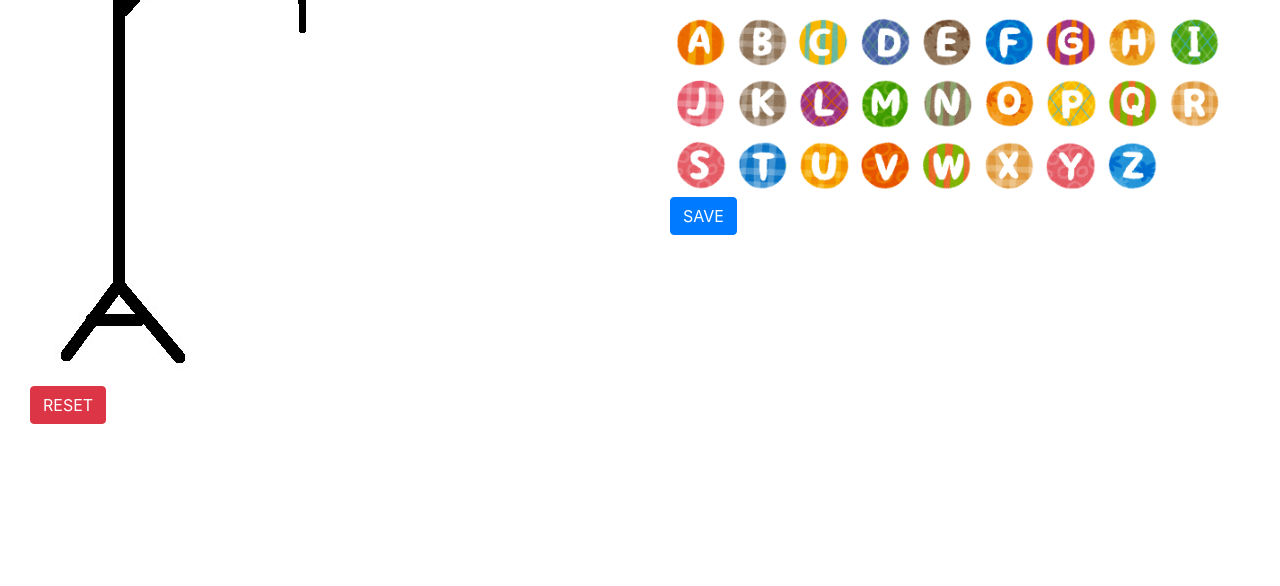
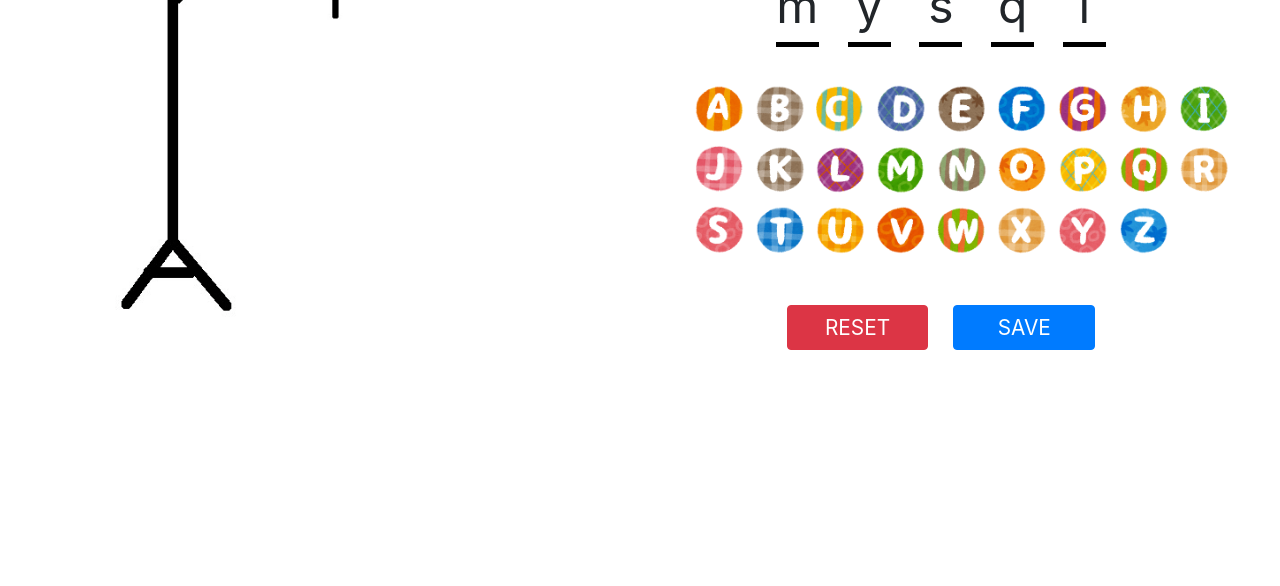
Before and after one commit to HarunaKakinoki/HangCatGame_Revised, a plain HTML site: page index.html in a window 1280 px wide. Shown: the part 214-800 px from the top of the page. Drawn offline with nearby package versions, Linux system fonts and the light colour scheme; files that its build step writes are made by us from their sources.

Commit message:
finished styling of index.html

```diff
--- a/index.html
+++ b/index.html
@@ -35,7 +35,6 @@
                 <div class="col-lg-6 col-sm-12" id="left_body">
                     <div class="col-12" id="playdata"></div>
                     <div class="col-12" id="img_container"></div>
-                    <div class="col-12" id="reset_btn_container"></div>
                 </div>
 
                 <!--Right side of main body-->
@@ -43,7 +42,7 @@
                     <div class="col-12" id="hint_container"></div>
                     <div class="col-12" id="word_container"></div>
                     <div class="col-12" id="letters_container"></div>
-                    <div class="col-12" id="save_btn_container"></div>
+                    <div class="col-12" id="buttons_container"></div>
                 </div>
             </div>
 
--- a/js/model.js
+++ b/js/model.js
@@ -37,5 +37,5 @@ const createDataObj = (questions, answers, data_size) => {
 
 const playSound = (audio_file) => {
     const sound = new Audio(audio_file);
-    sound.play();
+    //sound.play();
 }
--- a/js/view.js
+++ b/js/view.js
@@ -69,11 +69,11 @@ const hangCatImg = () => {
 const resetBtn = () => {
     const btn = $('<button/>')
     .attr({
-        class : 'btn btn-danger',
+        class : 'btn btn-danger buttons',
         id : 'restBtn',
     }).text(RESET_BTN);
 
-    $('#reset_btn_container').append(btn);
+    $('#buttons_container').append(btn);
 }
 
 const hint = (current_hint) => {
@@ -128,11 +128,11 @@ const letters = function() {
 
 const saveBtn = () => {
     const btn = $('<button/>').attr({
-        class : 'btn btn-primary',
+        class : 'btn btn-primary buttons',
         id : 'saveBtn'
     }).text(SAVE_BTN);
 
-    $('#save_btn_container').append(btn);
+    $('#buttons_container').append(btn);
 }
 
 const modal = () => {
--- a/style.scss
+++ b/style.scss
@@ -1,6 +1,8 @@
-body {
+html, body {
     margin: 0;
     padding: 0;
+    height:100%;
+    width: 99%;
 }
 
 a {
@@ -35,31 +37,51 @@ a:link {
     margin: 1em;
 }
 
+#hangCatImg {
+    margin: 0 1em 0 4em;
+    width: 100%;
+    background: red;
+}
+
 #curWordField {
     text-align: center;
 }
 
 #hint_container {
     text-align: center;
+    margin-top : 4em;
 }
 
 #hint {
     width: 80%;
     margin: auto;
-    background: blue;
     font-size: 2em;
 }
 
 .answerLetterContainers {
     width: 8%;
-    margin: 0.3em;
+    margin: 0 0.3em;
     font-size: 3em;
     display: inline-block;
     text-align: center;
     border-bottom: 5px solid black;
 }
 
+#letters_container {
+    margin: 2em;
+}
+
 .letterBtns {
     width:9%;
     margin: 0.3em;
 }
+
+#buttons_container {
+    text-align: center;
+}
+
+.buttons {
+    width: 25%;
+    margin: 0.6em;
+    font-size: 1.3em;
+}
```
Also changed, not shown: style.css (added), 1 other file.
